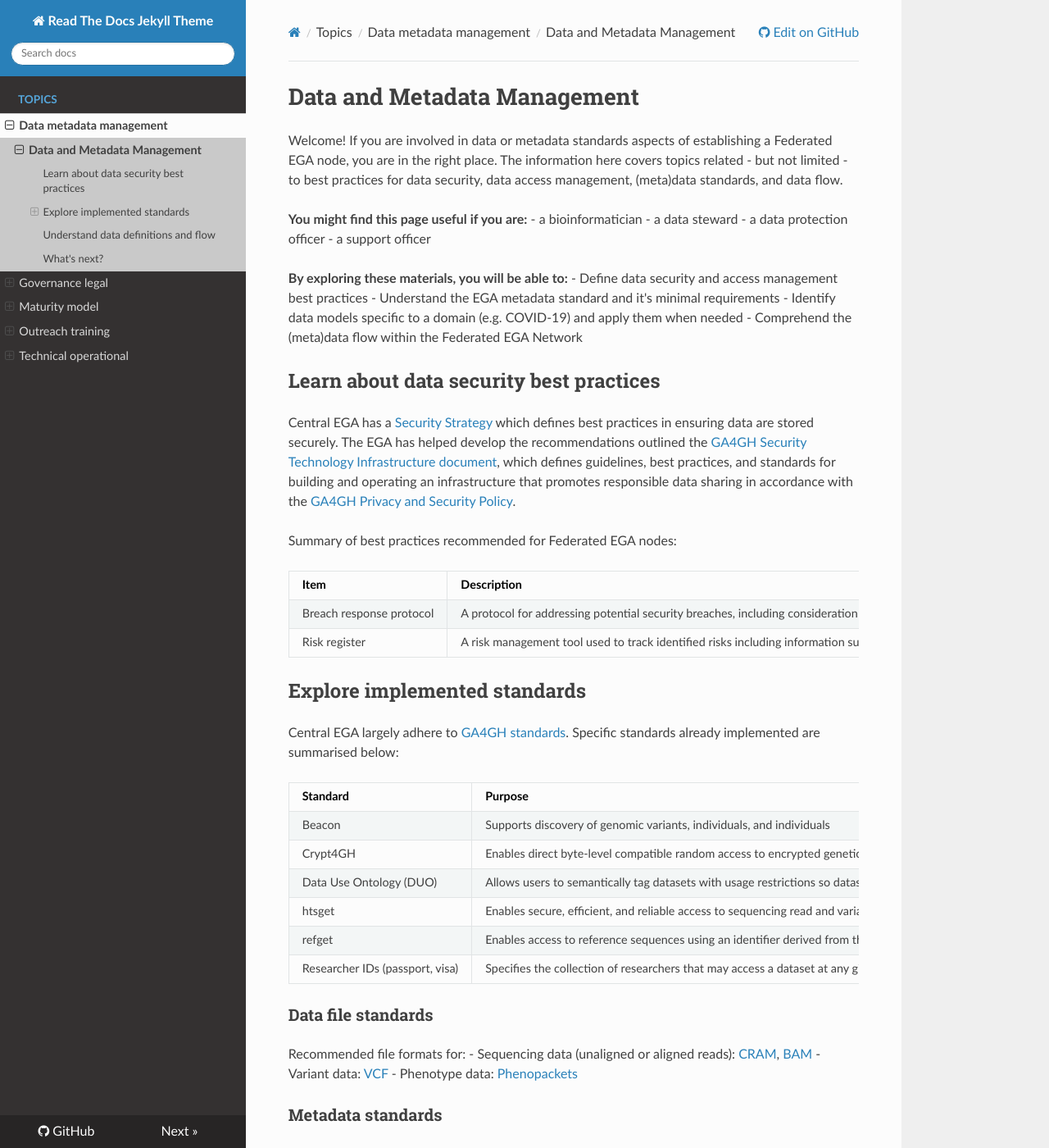
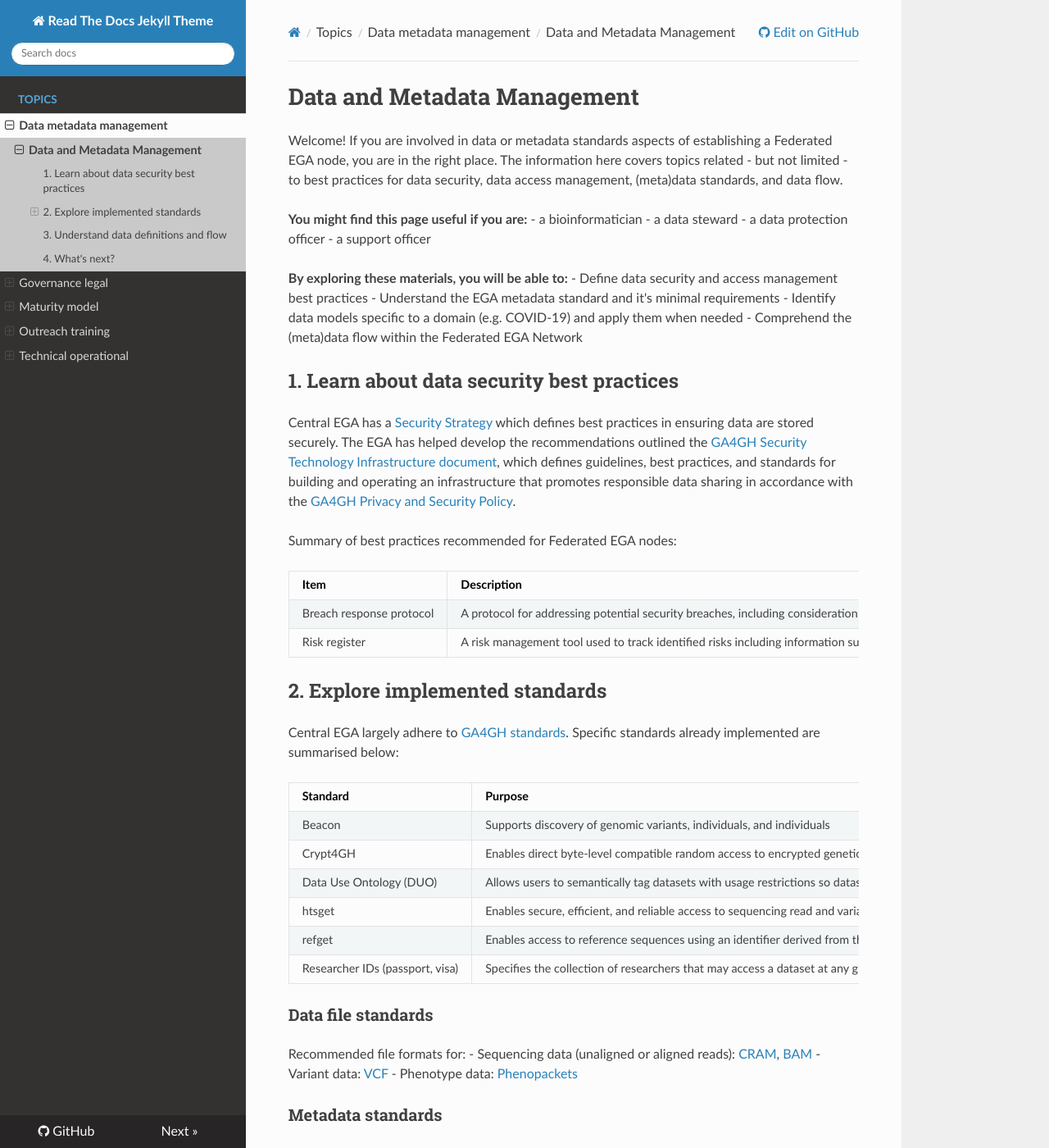
Before and after one commit to viklund/FEGA-onboarding, an MkDocs documentation site: the page built from docs/topics/data-metadata-management/README.md, in a window 1280 px wide and 1400 px high. Shown: the whole window at 82% size. Built offline with MkDocs 1.6.1, drawn with Linux system fonts in a browser that asks for light colours; nearby versions of some CDN libraries; some of the changed text lies outside the part shown.

Commit message:
Added numbers to headers.

```diff
--- a/docs/topics/data-metadata-management/README.md
+++ b/docs/topics/data-metadata-management/README.md
@@ -22,7 +22,7 @@ Welcome! If you are involved in data or metadata standards aspects of establishi
 - Identify data models specific to a domain (e.g. COVID-19) and apply them when needed
 - Comprehend the (meta)data flow within the Federated EGA Network
 
-## Learn about data security best practices
+## 1. Learn about data security best practices
 
 Central EGA has a [Security Strategy](https://ega-archive.org/files/European_Genome_phenome_Archive_Security_Overview.pdf) which defines best practices in ensuring data are stored securely. The EGA has helped develop the recommendations outlined the [GA4GH Security Technology Infrastructure document](https://www.ga4gh.org/docs/ga4ghtoolkit/data-security/2016May10_REV_SecInfrastructure.pdf), which defines guidelines, best practices, and standards for building and operating an infrastructure that promotes responsible data sharing in accordance with the [GA4GH Privacy and Security Policy](https://www.ga4gh.org/docs/ga4ghtoolkit/data-security/Privacy-and-Security-Policy.pdf).
 
@@ -33,7 +33,7 @@ Summary of best practices recommended for Federated EGA nodes:
 | Breach response protocol | A protocol for addressing potential security breaches, including consideration of other FEGA nodes, CEGA, key contacts, and institutional/organisational policies. | TBD |
 | Risk register | A risk management tool used to track identified risks including information such as the nature of the risk, reference and owner, and mitigation measures. | TBD |
 
-## Explore implemented standards
+## 2. Explore implemented standards
 
 Central EGA largely adhere to [GA4GH standards](https://ega-archive.org/ga4gh). Specific standards already implemented are summarised below:
 
@@ -66,7 +66,7 @@ The following resources represent EGA and community guidelines for submitted met
 
 Coming soon!
 
-## Understand data definitions and flow
+## 3. Understand data definitions and flow
 
 As defined in the Federated EGA Collaboration Agreement, and in alignment with definitions outlined in the GDPR, the following data definitions are used in the context of Federated EGA:
 
@@ -77,6 +77,6 @@ As defined in the Federated EGA Collaboration Agreement, and in alignment with d
 
 Here you can view how the different types of [data flow within the Federated EGA network](https://docs.google.com/presentation/d/1IrU5jPJpGQ7n-WH-7WvJZjjH03ww9LfFMLK1kTBeAco/edit#slide=id.gcf2c0c3039_0_126).
 
-## What's next?
+## 4. What's next?
 
 Coming soon!
```
